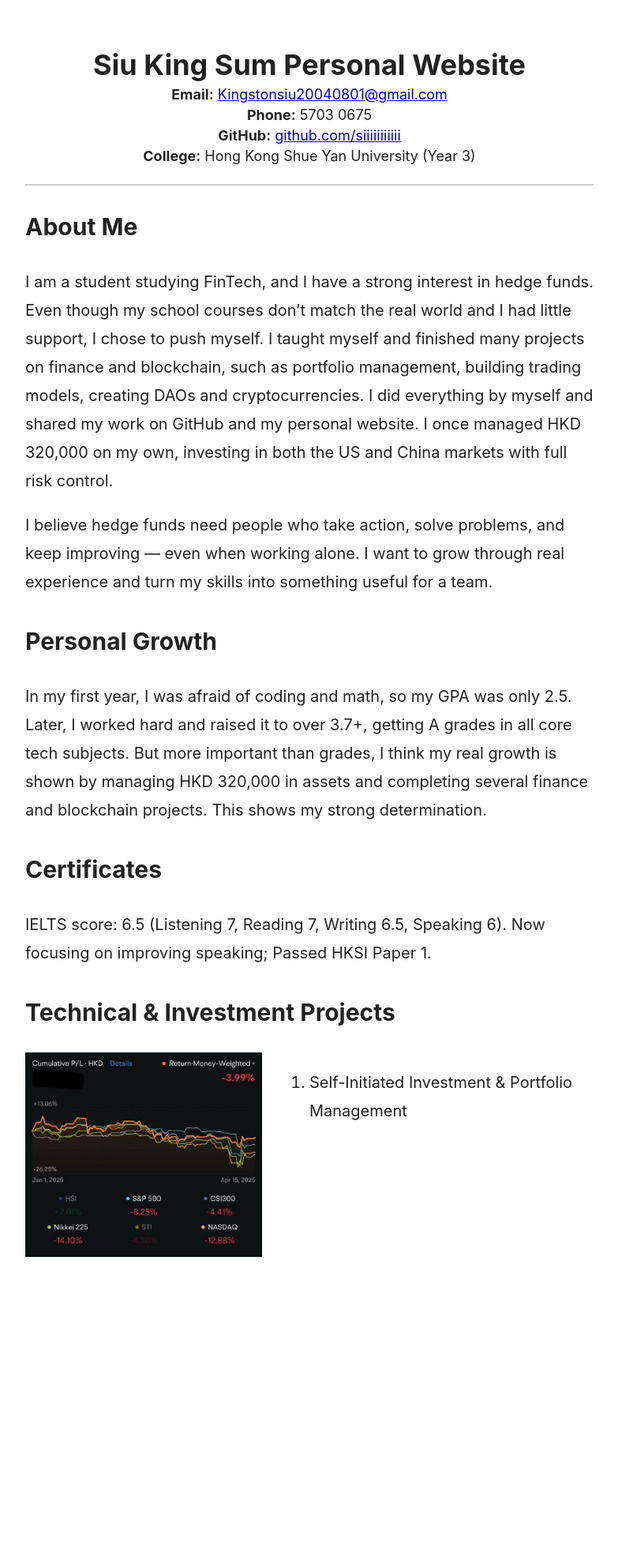
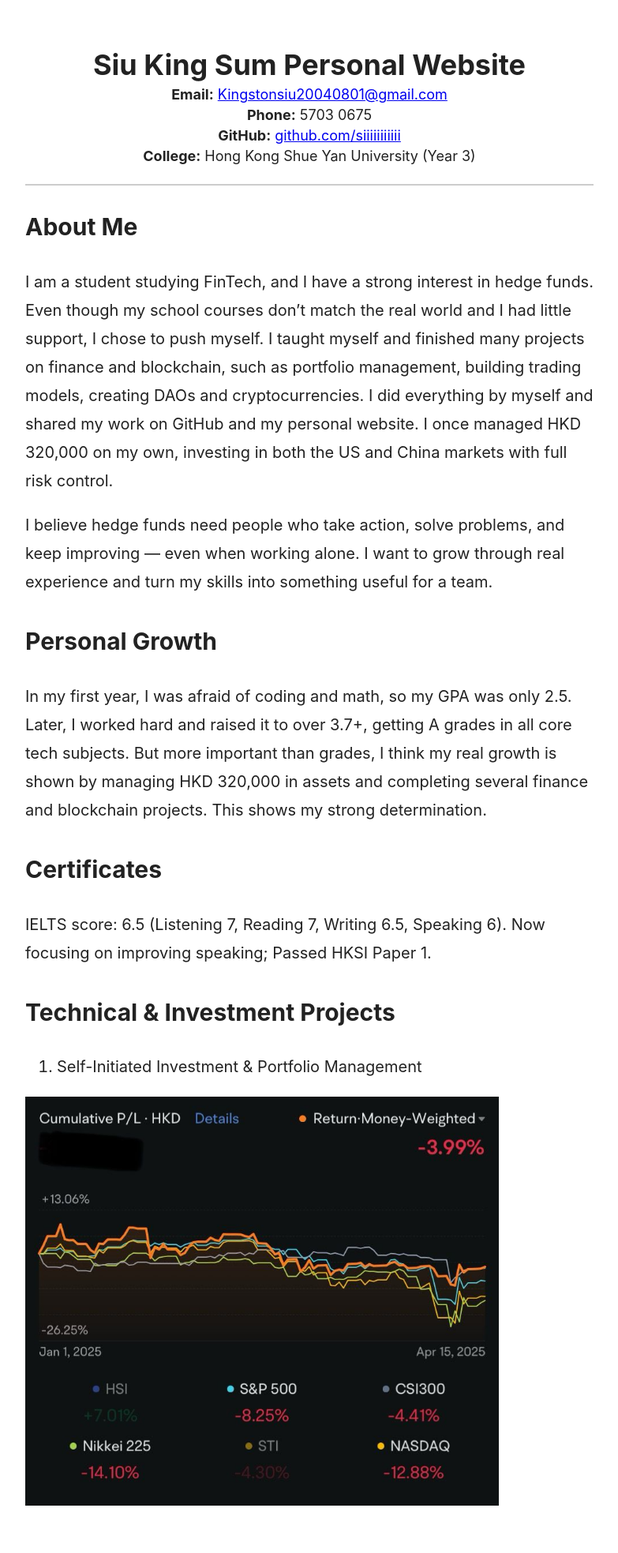
Before and after one commit to siiiiiiiiiii/siiiiiiiii.github.io, a Jekyll site: the page built from index.md, in a window 1280 px wide. Shown: the whole page at 79% size, without its empty margins (248-1031 px from the left). Built offline with Jekyll 4.4.1, drawn with Linux system fonts in a browser that asks for light colours; before the commit the page ends 1652 px from its top, so only the background shows below that.

Commit message:
Update index.md

```diff
--- a/index.md
+++ b/index.md
@@ -59,10 +56,10 @@ title: "About Me"
     <div class="content">
       <h2>About Me</h2>
       <p>
-       I am a student studying FinTech, and I have a strong interest in hedge funds. Even though my school courses don’t match the real world and I had little support, I chose to push myself. I taught myself and finished many projects on finance and blockchain, such as portfolio management, building trading models, creating DAOs and cryptocurrencies. I did everything by myself and shared my work on GitHub and my personal website. I once managed HKD 320,000 on my own, investing in both the US and China markets with full risk control.
+        I am a student studying FinTech, and I have a strong interest in hedge funds. Even though my school courses don’t match the real world and I had little support, I chose to push myself. I taught myself and finished many projects on finance and blockchain, such as portfolio management, building trading models, creating DAOs and cryptocurrencies. I did everything by myself and shared my work on GitHub and my personal website. I once managed HKD 320,000 on my own, investing in both the US and China markets with full risk control.
       </p>
       <p>
-       I believe hedge funds need people who take action, solve problems, and keep improving — even when working alone. I want to grow through real experience and turn my skills into something useful for a team.
+        I believe hedge funds need people who take action, solve problems, and keep improving — even when working alone. I want to grow through real experience and turn my skills into something useful for a team.
       </p>
     </div>
 
@@ -82,20 +79,15 @@ title: "About Me"
       </p>
     </div>
 
-    <!-- Technical & Investment Projects (圖片在左，文字在右) -->
+    <!-- Technical & Investment Projects 區塊 -->
     <div class="content">
       <h2>Technical & Investment Projects</h2>
-      <div style="display: flex; gap: 20px; align-items: flex-start;">
-        <img src="images/Return.jpeg"
-             alt="Return Chart"
-             style="max-width:300px; height:auto;">
-        <div>
-          <ol>
-            <li>Self-Initiated Investment &amp; Portfolio Management</li>
-          </ol>
-          <!-- 這裡可以再加一些文字描述該專案、策略、績效等 -->
-        </div>
-      </div>
+      <ol>
+        <li>Self-Initiated Investment &amp; Portfolio Management</li>
+      </ol>
+      <img src="images/Return.jpeg"
+           alt="Return Chart"
+           style="max-width:600px; display:block; margin-top:20px; margin-left:0;">
     </div>
   </div>
 </body>
```
Also changed, not shown: other parts of index.md (+0 -3 lines).
